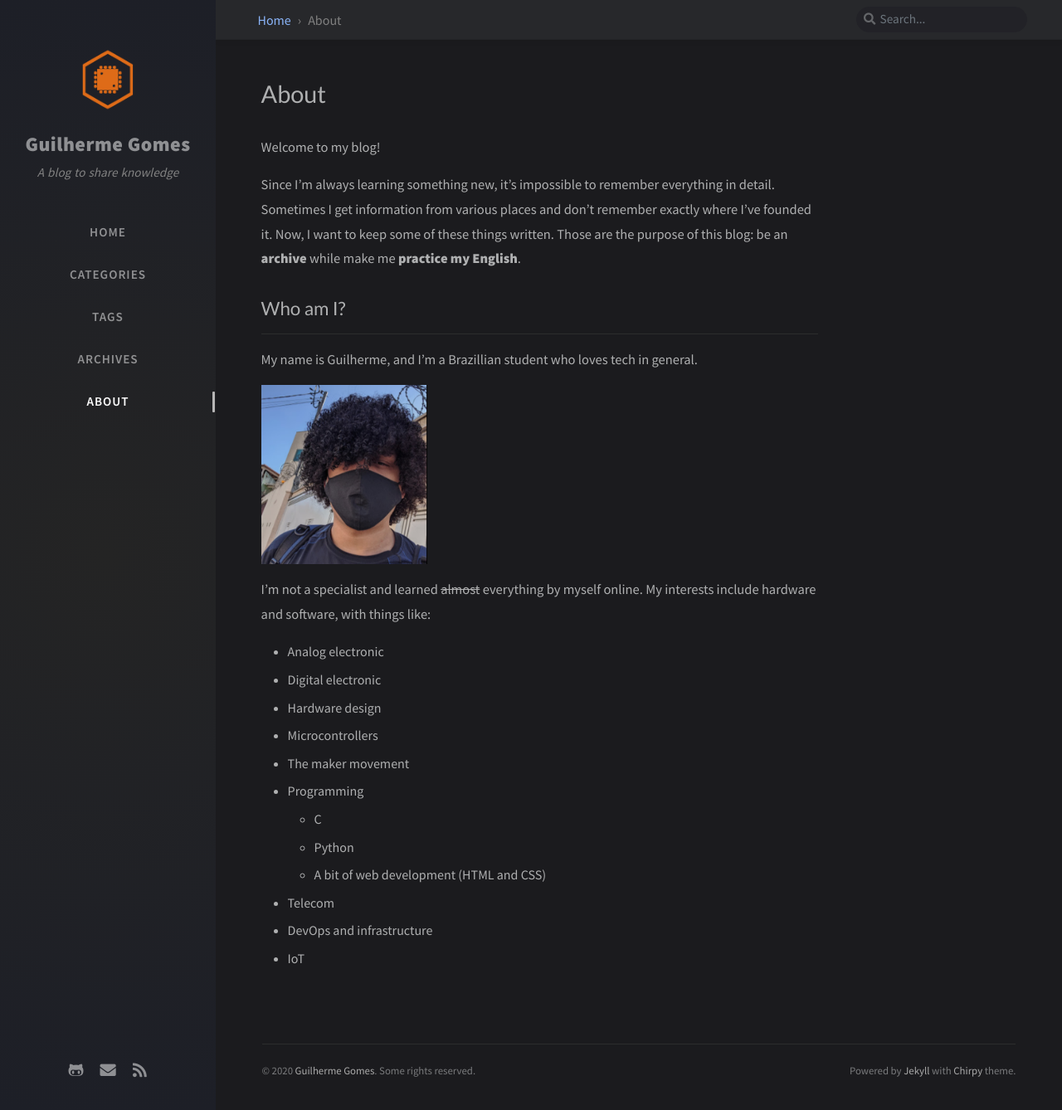
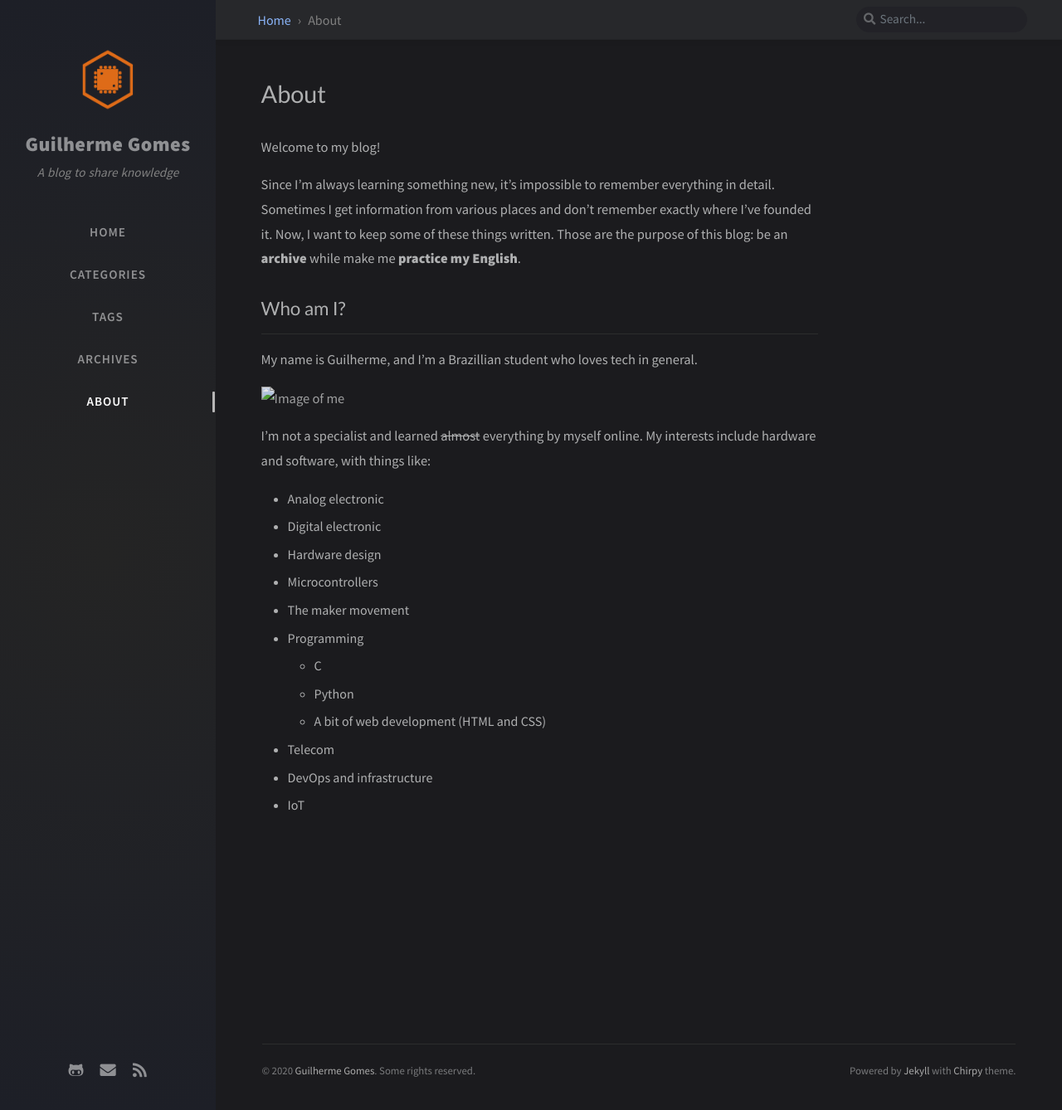
Before and after one commit to guilhermegch/blog, a Jekyll site: the page built from _tabs/about.md, in a window 1280 px wide and 1338 px high. Shown: the whole window at 83% size. Built offline with Jekyll 4.4.1, drawn with Linux system fonts in a browser that asks for light colours; nearby versions of some CDN libraries; comment, search, counter and statistics services are not loaded.

Commit message:
Fixing about

```diff
--- a/_tabs/about.md
+++ b/_tabs/about.md
@@ -18,7 +18,7 @@ Since I'm always learning something new, it's impossible to remember everything
 ---
 My name is Guilherme, and I'm a Brazillian student who loves tech in general.
 
-![Image of me](/assets/img/sample/me.png){: width="200"}
+![Image of me](blog/assets/img/sample/me.png){: width="200"}
 
 I'm not a specialist and learned ~~almost~~ everything by myself online.
 My interests include hardware and software, with things like:
```
